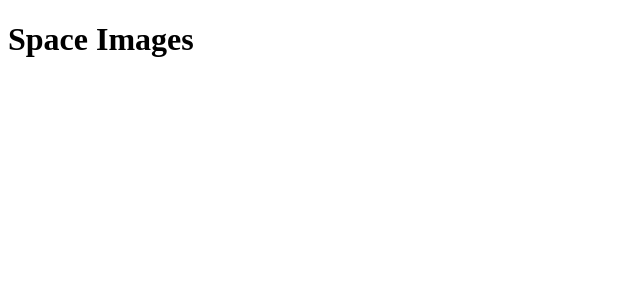
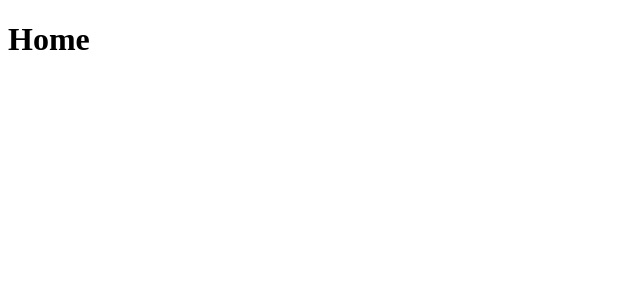
Before and after one commit to wevertonsantos/space-images, a React (Create React App) app: page / in a window 1280 px wide. Shown: the top 300 px of the page, without its empty margins (0-640 px from the left). Built offline with nearby package versions, Linux system fonts and the light colour scheme.

Commit message:
first component

```diff
--- a/public/index.html
+++ b/public/index.html
@@ -1,5 +1,5 @@
 <!DOCTYPE html>
-<html lang="en">
+<html lang="pt-BR">
   <head>
     <meta charset="utf-8" />
     <link rel="icon" href="%PUBLIC_URL%/favicon.ico" />
@@ -7,37 +7,13 @@
     <meta name="theme-color" content="#000000" />
     <meta
       name="description"
-      content="Web site created using create-react-app"
+      content="Site Space Images"
     />
-    <link rel="apple-touch-icon" href="%PUBLIC_URL%/logo192.png" />
-    <!--
-      manifest.json provides metadata used when your web app is installed on a
-      user's mobile device or desktop. See https://developers.google.com/web/fundamentals/web-app-manifest/
-    -->
-    <link rel="manifest" href="%PUBLIC_URL%/manifest.json" />
-    <!--
-      Notice the use of %PUBLIC_URL% in the tags above.
-      It will be replaced with the URL of the `public` folder during the build.
-      Only files inside the `public` folder can be referenced from the HTML.
-
-      Unlike "/favicon.ico" or "favicon.ico", "%PUBLIC_URL%/favicon.ico" will
-      work correctly both with client-side routing and a non-root public URL.
-      Learn how to configure a non-root public URL by running `npm run build`.
-    -->
-    <title>React App</title>
+    <title>Alura Space</title>
   </head>
   <body>
-    <noscript>You need to enable JavaScript to run this app.</noscript>
+
     <div id="root"></div>
-    <!--
-      This HTML file is a template.
-      If you open it directly in the browser, you will see an empty page.
 
-      You can add webfonts, meta tags, or analytics to this file.
-      The build step will place the bundled scripts into the <body> tag.
-
-      To begin the development, run `npm start` or `yarn start`.
-      To create a production bundle, use `npm run build` or `yarn build`.
-    -->
   </body>
 </html>
--- a/src/App.js
+++ b/src/App.js
@@ -1,5 +1,5 @@
+import Home from './components/Home'
+
 export default function App() {
-  return (
-    <h1>Space Images</h1>
-  );
+  return <Home/>
 }
--- /dev/null
+++ b/src/components/Home/index.jsx
@@ -0,0 +1,5 @@
+export default function Home(){
+    return(
+        <h1>Home</h1>
+    )
+}
```
